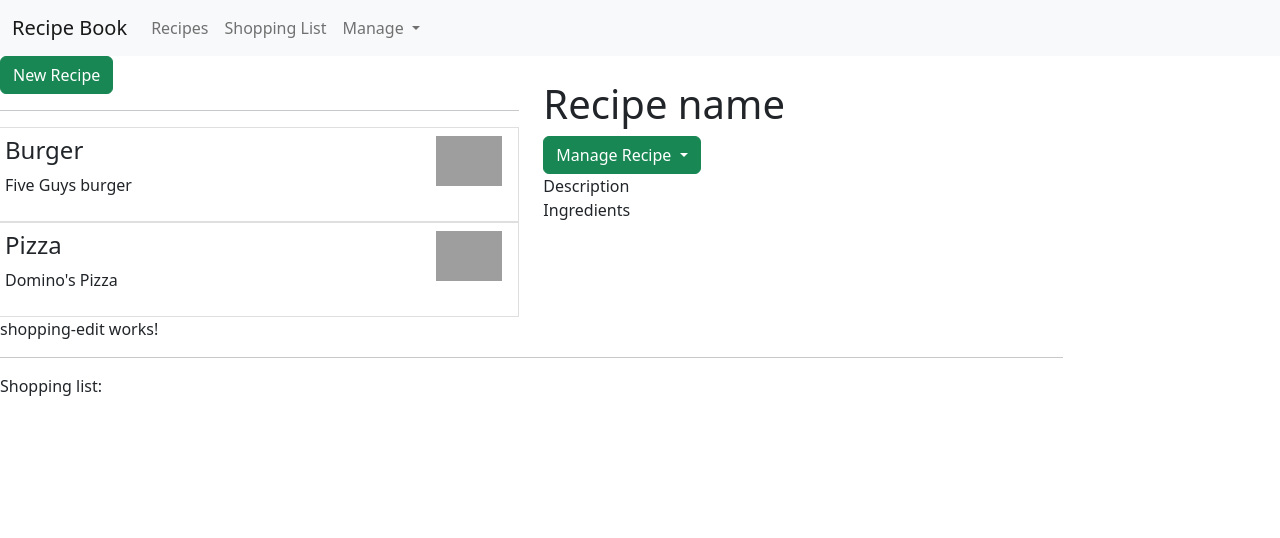
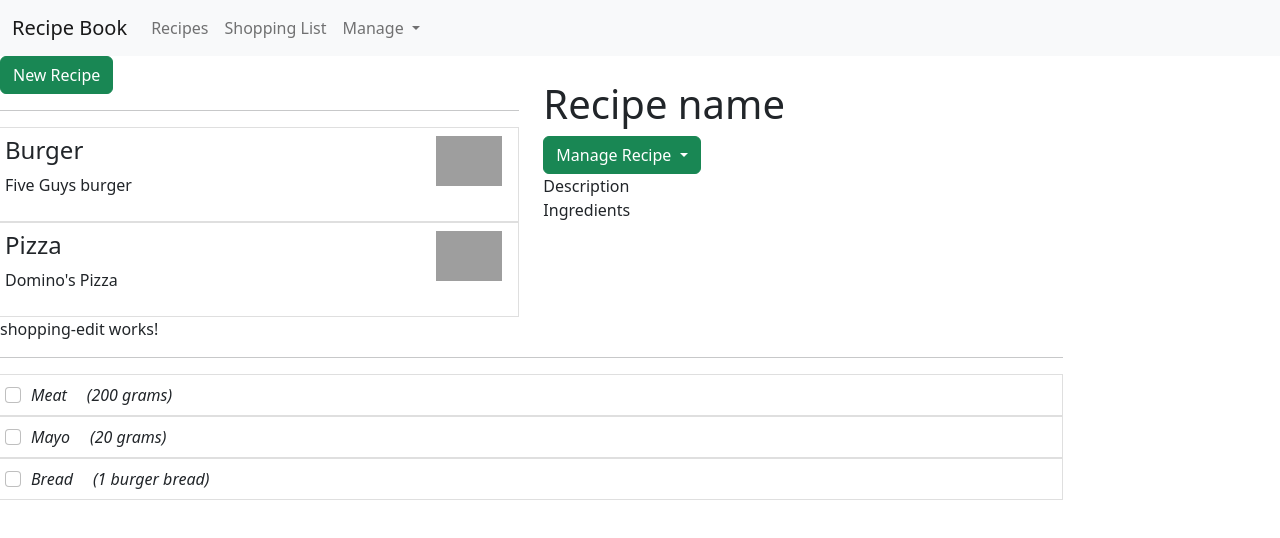
Before and after one commit to igv92/angular-app-recipee-book, an Angular app: page / in a window 1280 px wide. Shown: the top 538 px of the page. Built offline with nearby package versions, Linux system fonts and the light colour scheme; grey boxes are pictures that could not be loaded.

Commit message:
Create ingredient and populate shopping-list

```diff
--- a/src/app/app.module.ts
+++ b/src/app/app.module.ts
@@ -11,6 +11,7 @@ import { RecipeItemComponent } from './recipes/recipe-list/recipe-item/recipe-it
 import { RecipeDetailComponent } from './recipes/recipe-detail/recipe-detail.component';
 import { ShoppingListComponent } from './shopping-list/shopping-list.component';
 import { ShoppingEditComponent } from './shopping-list/shopping-edit/shopping-edit.component';
+import { IngredientComponent } from './shopping-list/ingredient/ingredient.component';
 
 @NgModule({
   declarations: [
@@ -21,7 +22,8 @@ import { ShoppingEditComponent } from './shopping-list/shopping-edit/shopping-ed
     RecipeItemComponent,
     RecipeDetailComponent,
     ShoppingListComponent,
-    ShoppingEditComponent
+    ShoppingEditComponent,
+    IngredientComponent
   ],
   imports: [
     BrowserModule,
--- /dev/null
+++ b/src/app/shared/ingredient.model.ts
@@ -0,0 +1,11 @@
+export class Ingredient {
+    public name: string;
+    public amount: number;
+    public unit: string;
+
+    constructor( name: string, amount: number, unit: string) {
+        this.name = name;
+        this.amount = amount;
+        this.unit = unit;
+    }
+}
--- /dev/null
+++ b/src/app/shopping-list/ingredient/ingredient.component.html
@@ -0,0 +1,7 @@
+<div class="list-group-item clearfix">
+    <input class="form-check-input" id="flexCheck5" type="checkbox">
+    <label class="form-check-label" for="flexCheck5">
+        <span class="fst-italic pl-1" style="padding:10px;">{{ ingredientData.name }}</span>
+        <span class="fst-italic pl-1" style="padding:10px;">({{ ingredientData.amount }} {{ingredientData.unit}})</span>
+    </label>
+</div>
--- /dev/null
+++ b/src/app/shopping-list/ingredient/ingredient.component.ts
@@ -0,0 +1,19 @@
+import { Component, Input, OnInit } from '@angular/core';
+import { Ingredient } from 'src/app/shared/ingredient.model';
+
+@Component({
+  selector: 'app-ingredient',
+  templateUrl: './ingredient.component.html',
+  styleUrls: ['./ingredient.component.css']
+})
+export class IngredientComponent implements OnInit {
+
+  @Input() ingredientData: Ingredient;
+
+  constructor() { }
+
+  ngOnInit(): void {
+
+  }
+
+}
--- a/src/app/shopping-list/shopping-list.component.html
+++ b/src/app/shopping-list/shopping-list.component.html
@@ -2,6 +2,13 @@
     <div class="col-md-10">
         <app-shopping-edit></app-shopping-edit>
         <hr>
-        <p>Shopping list:</p>
+        <div class="row">
+            <ul class="list-group">
+                <app-ingredient
+                    *ngFor="let ingredient of ingredientList"
+                    [ingredientData] = 'ingredient'
+                ></app-ingredient>
+            </ul>
+        </div>
     </div>
 </div>
--- a/src/app/shopping-list/shopping-list.component.ts
+++ b/src/app/shopping-list/shopping-list.component.ts
@@ -1,4 +1,6 @@
 import { Component, OnInit } from '@angular/core';
+
+import { Ingredient } from '../shared/ingredient.model'
 
 @Component({
   selector: 'app-shopping-list',
@@ -7,7 +9,15 @@ import { Component, OnInit } from '@angular/core';
 })
 export class ShoppingListComponent implements OnInit {
 
-  constructor() { }
+  ingredientList: Ingredient[];
+
+  constructor() {
+    this.ingredientList = [
+      new Ingredient('Meat', 200, 'grams'),
+      new Ingredient('Mayo', 20, 'grams'),
+      new Ingredient('Bread', 1, 'burger bread')
+    ];
+   }
 
   ngOnInit(): void {
   }
```
Also changed, not shown: src/app/shopping-list/ingredient/ingredient.component.css (added), 1 other file (tests, documents, lock files or other folders).
